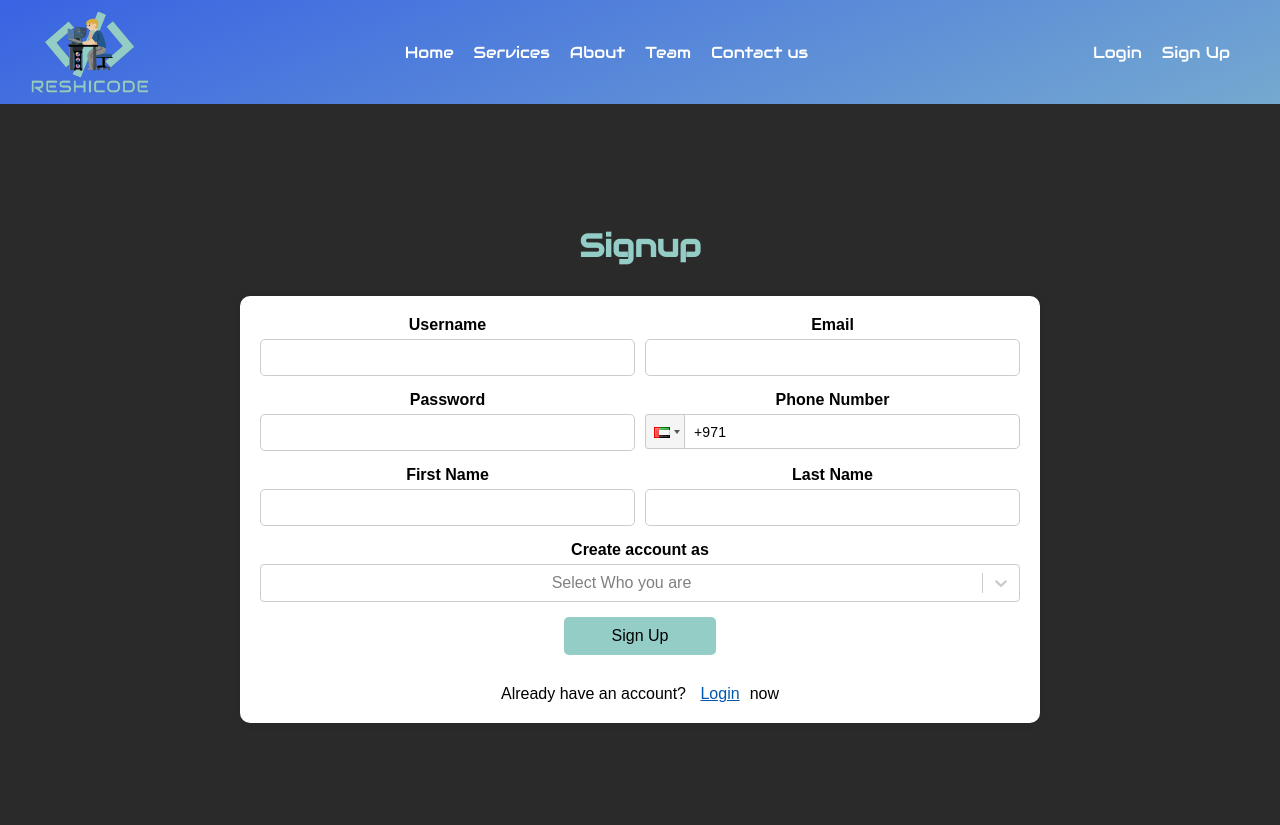
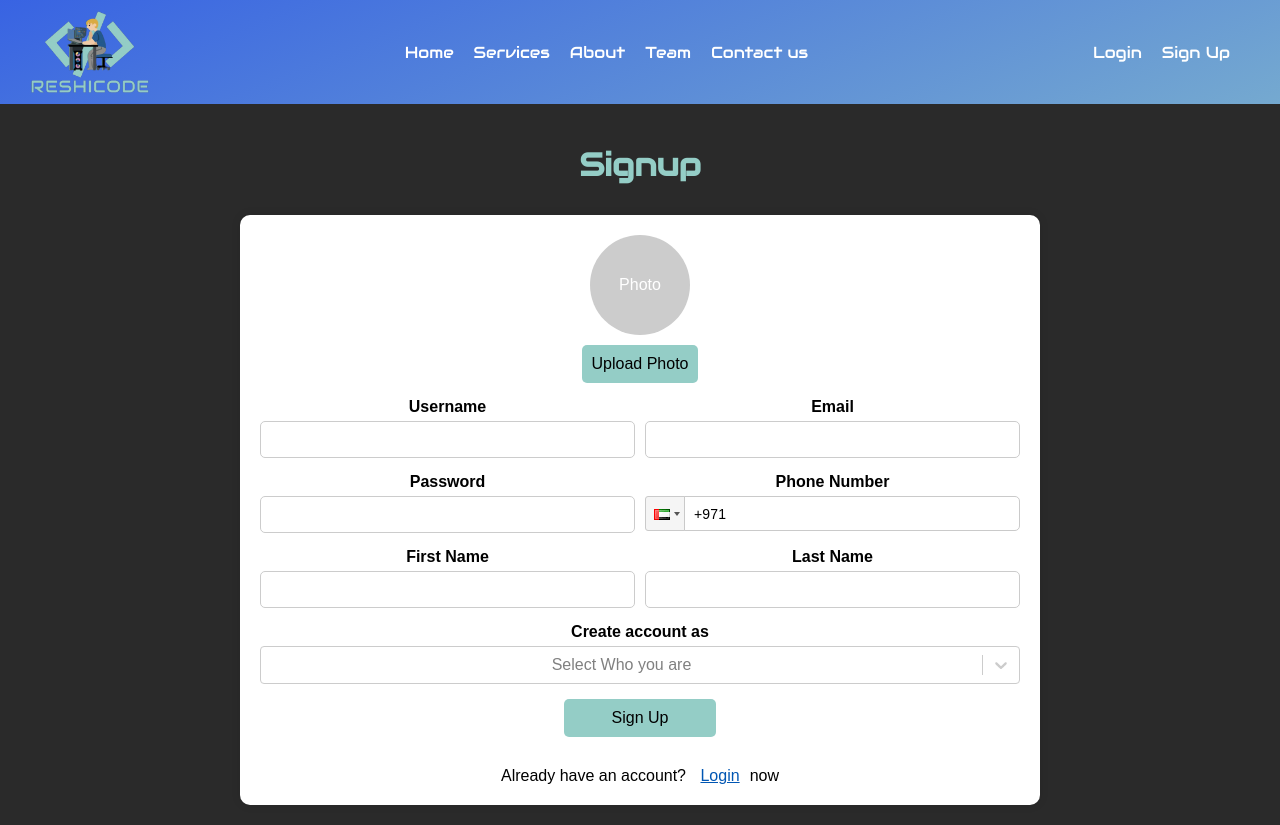
Before and after one commit to Iyadallouch/ReshiCode, a React (Create React App) app in the folder client/: page /signup in a window 1280 px wide. Built offline with nearby package versions, Linux system fonts and the light colour scheme.

Commit message:
added image to users and fix programmer profile

```diff
--- a/client/src/Pages/Evaluations.js
+++ b/client/src/Pages/Evaluations.js
@@ -10,18 +10,20 @@ export default function Evaluations() {
   const [feedbacks, setFeedbacks] = useState([]);
   const location = useLocation();
   const userList = location.state?.updatedList || [];
-
+  if (userList.length === 0) {
+    window.location.href = "/userhomepage";
+  }
   const sendFeedback = async (userList, ratings, feedbacks) => {
     const token = localStorage.getItem("token"); // Assuming you're storing the token in local storage
     const feedbackArray = userList.map((userId) => {
       return {
         programmerUsername: userId, // Use userId directly as the username
-        rating: ratings[userId], // Get the rating for the current userId
-        feedback: feedbacks[userId], // Get the feedback for the current userId
+        rating: ratings[userId] || 0, // Get the rating for the current userId
+        feedback: feedbacks[userId] || "", // Get the feedback for the current userId
       };
     });
     console.log("Array", feedbackArray);
-    if (feedbacks.length !== 0|| ratings.length!==0) {
+    if (feedbacks.length !== 0 || ratings.length !== 0) {
       try {
         const response = await axios.post(
           "http://localhost:3001/api/auth/sendFeedback",
@@ -38,6 +40,8 @@ export default function Evaluations() {
         console.log("Feedback sent successfully:", response.data);
         if (response.data) {
           window.location.href = "/userhomepage";
+          setFeedbacks([]);
+          setRatings([]);
           return response.data;
         }
       } catch (error) {
--- a/client/src/Pages/ProProfile.js
+++ b/client/src/Pages/ProProfile.js
@@ -13,7 +13,13 @@ export default function ProProfile() {
   const [phone, setPhone] = useState("+1234567890");
   const [profileImage, setProfileImage] = useState(userImage);
   const [feedbackData, setFeedbackData] = useState([]);
-
+  const [userInfo, setUserInfo] = useState({
+    username: "",
+    firstName: "",
+    lastName: "",
+    phoneNumber: "",
+    email: "",
+  });
   const formatDate = (dateString) => {
     const options = { year: "numeric", month: "short", day: "numeric" };
     const date = new Date(dateString);
@@ -49,7 +55,15 @@ export default function ProProfile() {
             },
           }
         );
-
+        const userInfoResponse = await axios.get(
+          "http://localhost:3001/api/auth/userInfo",
+          {
+            headers: {
+              Authorization: `Bearer ${token}`,
+            },
+          }
+        );
+        setUserInfo(userInfoResponse.data);
         // Check if 'feedbacks' key exists and is an array
         const feedbackArray = response.data.feedbacks || [];
         setFeedbackData(feedbackArray);
@@ -66,12 +80,13 @@ export default function ProProfile() {
 
     fetchFeedback();
   }, []); // Runs only once on mount
+  console.log(userInfo);
 
   return (
     <div className="pro-prof-container">
       <div className="pro-prof-card">
         <img src={profileImage} alt="User" className="pro-prof-picture" />
-        <span className="userpro-detail-username">username</span>
+        <span className="userpro-detail-username">{userInfo.username}</span>
         <hr />
         {isEditing && (
           <>
@@ -122,7 +137,6 @@ export default function ProProfile() {
                   inputClass="pro-prof-phone-input"
                 />
               </div>
-
             </>
           ) : (
             <>
@@ -130,22 +144,25 @@ export default function ProProfile() {
                 <span className="pro-prof-detail-label">
                   <strong>Name:</strong>
                 </span>
-                <span className="pro-prof-detail-text">{userName}</span>
+                <span className="pro-prof-detail-text">
+                  {userInfo.firstName} {userInfo.lastName}
+                </span>
               </div>
               <div className="pro-prof-detail">
                 <span className="pro-prof-detail-label">
                   <strong>Email:</strong>
                 </span>
-                <span className="pro-prof-detail-text">{email}</span>
+                <span className="pro-prof-detail-text">{userInfo.email}</span>
               </div>
 
               <div className="pro-prof-detail">
                 <span className="pro-prof-detail-label">
                   <strong>Phone:</strong>
                 </span>
-                <span className="pro-prof-detail-text">{phone}</span>
+                <span className="pro-prof-detail-text">
+                  {userInfo.phoneNumber}
+                </span>
               </div>
-
             </>
           )}
         </div>
@@ -182,7 +199,9 @@ export default function ProProfile() {
       </div>
       <h1 className="pro-prof-feedback">Feedback</h1>
       <div className="feedback-container">
-        {feedbackData.map((feedback, index) => (
+        {feedbackData
+          .sort((a, b) => new Date(b.createdAt) - new Date(a.createdAt))
+          .map((feedback, index) => (
             <Feedback
               key={index}
               feedback={feedback.feedback}
--- a/client/src/Pages/Signup.js
+++ b/client/src/Pages/Signup.js
@@ -16,6 +16,8 @@ export default function Signup() {
     firstName: "",
     lastName: "",
   });
+  const [image, setImage] = useState(null); // State to store image file
+  const [preview, setPreview] = useState(null); // State to store preview URL
   const [error, setError] = useState(null);
 
   const navigate = useNavigate();
@@ -33,6 +35,17 @@ export default function Signup() {
     });
   };
 
+  // Handle image input change
+  const handleImageChange = (e) => {
+    const file = e.target.files[0];
+    setImage(file);
+
+    // Generate a preview URL
+    if (file) {
+      setPreview(URL.createObjectURL(file));
+    }
+  };
+
   // Handle form submission
   const handleSubmit = async (e) => {
     e.preventDefault();
@@ -41,19 +54,28 @@ export default function Signup() {
       return;
     }
 
-    const signupData = {
-      ...formData,
-      phoneNumber: phone,
-      type: user ? user.value :"", // Ensure user role (normal or programmer) is included
-    };
+    // Append form data
+    const signupData = new FormData();
+    signupData.append("username", formData.username);
+    signupData.append("email", formData.email);
+    signupData.append("password", formData.password);
+    signupData.append("firstName", formData.firstName);
+    signupData.append("lastName", formData.lastName);
+    signupData.append("phoneNumber", phone);
+    signupData.append("type", user.value);
+    if (image) {
+      signupData.append("image", image); // Add image file to FormData
+    }
 
     try {
       const response = await axios.post(
         "http://localhost:3001/api/auth/signup",
-        signupData
+        signupData,
+        {
+          headers: { "Content-Type": "multipart/form-data" },
+        }
       );
       if (response.status === 201) {
-        // On success, redirect to login page
         navigate("/login");
       }
     } catch (err) {
@@ -66,6 +88,30 @@ export default function Signup() {
       <h1 className="signup-h1">Signup</h1>
       {error && <p className="error-message">{error}</p>}
       <form className="signup-form" onSubmit={handleSubmit}>
+        {/* Image Upload and Preview */}
+        <div className="signup-image-preview">
+          {preview ? (
+            <img src={preview} alt="Preview" className="image-preview" />
+          ) : (
+            <div className="image-placeholder">Photo</div>
+          )}
+          <div className="custom-file-upload">
+            <button
+              className="signup-upload-button"
+              onClick={() => document.getElementById("fileInput").click()}
+            >
+              Upload Photo
+            </button>
+            <input
+              type="file"
+              id="fileInput"
+              accept="image/*"
+              style={{ display: "none" }}
+              onChange={handleImageChange}
+            />
+          </div>{" "}
+        </div>
+        {/* Other Form Fields */}
         <div className="signup-form-row">
           <div className="signup-form-group">
             <label htmlFor="username">Username</label>
--- a/client/src/style/SignupPage.css
+++ b/client/src/style/SignupPage.css
@@ -21,7 +21,37 @@
   --input-border-color: #ccc; /* Default border color */
   --input-border-color-focus: blue; /* Border color on focus */
 }
+.signup-image-preview {
+  display: flex;
+  flex-direction: column;
+  align-items: center;
+  margin-bottom: 15px;
+}
 
+.image-preview {
+  width: 100px;
+  height: 100px;
+  border-radius: 50%;
+  object-fit: cover;
+  margin-bottom: 10px;
+}
+
+.image-placeholder {
+  width: 100px;
+  height: 100px;
+  border-radius: 50%;
+  background-color: #ccc;
+  display: flex;
+  align-items: center;
+  justify-content: center;
+  color: #fff;
+  font-size: 16px;
+  margin-bottom: 10px;
+}
+
+.signup-image-preview input[type="file"] {
+  font-size: 14px;
+}
 .signup-container {
   display: flex;
   flex-direction: column;
@@ -119,8 +149,22 @@
   display: flex;
   margin: 0 auto; /* Center the button horizontally */
 }
-
-.signup-submit-button:hover {
+.signup-upload-button {
+  padding: 10px;
+  border: none;
+  background-color: rgba(148, 205, 198, 255);
+  color: rgb(0, 0, 0);
+  font-size: 16px;
+  border-radius: 5px;
+  cursor: pointer;
+  transition: background-color 0.3s ease, transform 0.3s ease;
+  text-align: center;
+  justify-content: center;
+  display: flex;
+  margin: 0 auto; /* Center the button horizontally */
+}
+.signup-submit-button:hover,
+.signup-upload-button:hover {
   background-color: #00a88b;
   transform: scale(1.05);
 }
```
Also changed, not shown: client/src/Pages/CollaArea.js (+31 -3 lines), client/src/Pages/UserProfile.js (+9 -2 lines), client/src/components/ProRequest/ProRequest.js (+3 -2 lines), client/src/Pages/Login.js (line endings or trailing spaces). Lines whose indentation alone changed are shown as unchanged.
